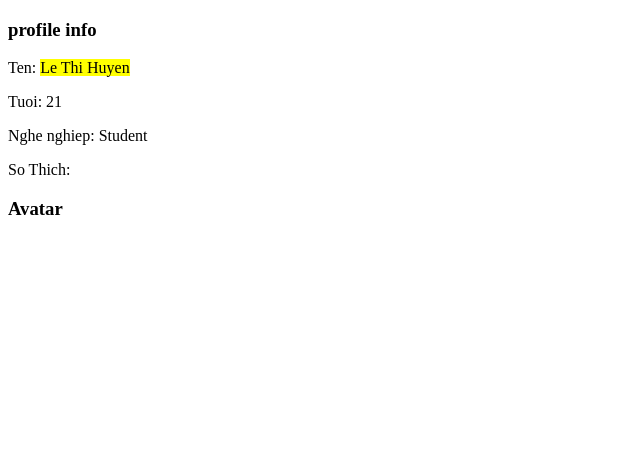
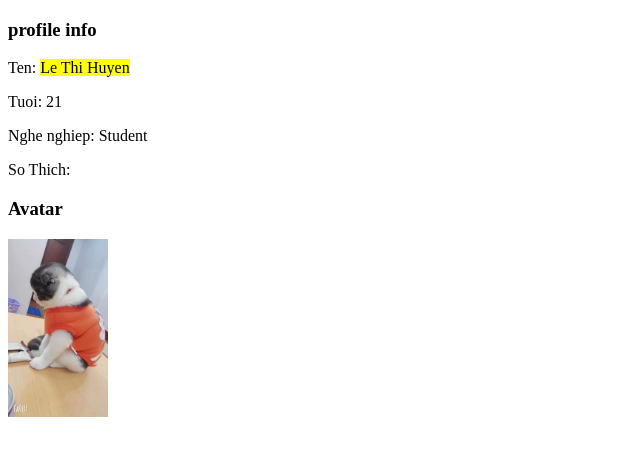
Before and after one commit to xuxubin99/xuxubin99, a plain HTML site: page index.html in a window 1280 px wide. Shown: the whole page, without its empty margins (0-640 px from the left). Drawn offline with Linux system fonts and the light colour scheme.

Commit message:
them link

```diff
--- a/index.html
+++ b/index.html
@@ -13,7 +13,6 @@
     <p>Nghe nghiep: Student</p>
     <p>So Thich:  </p>
     <h3>Avatar</h3>
-    <img width="100px" src="him.jpg" alt="">
-
+    <img width="100px" src="./image/him.jpg" alt="">
 </body>
 </html>
```
